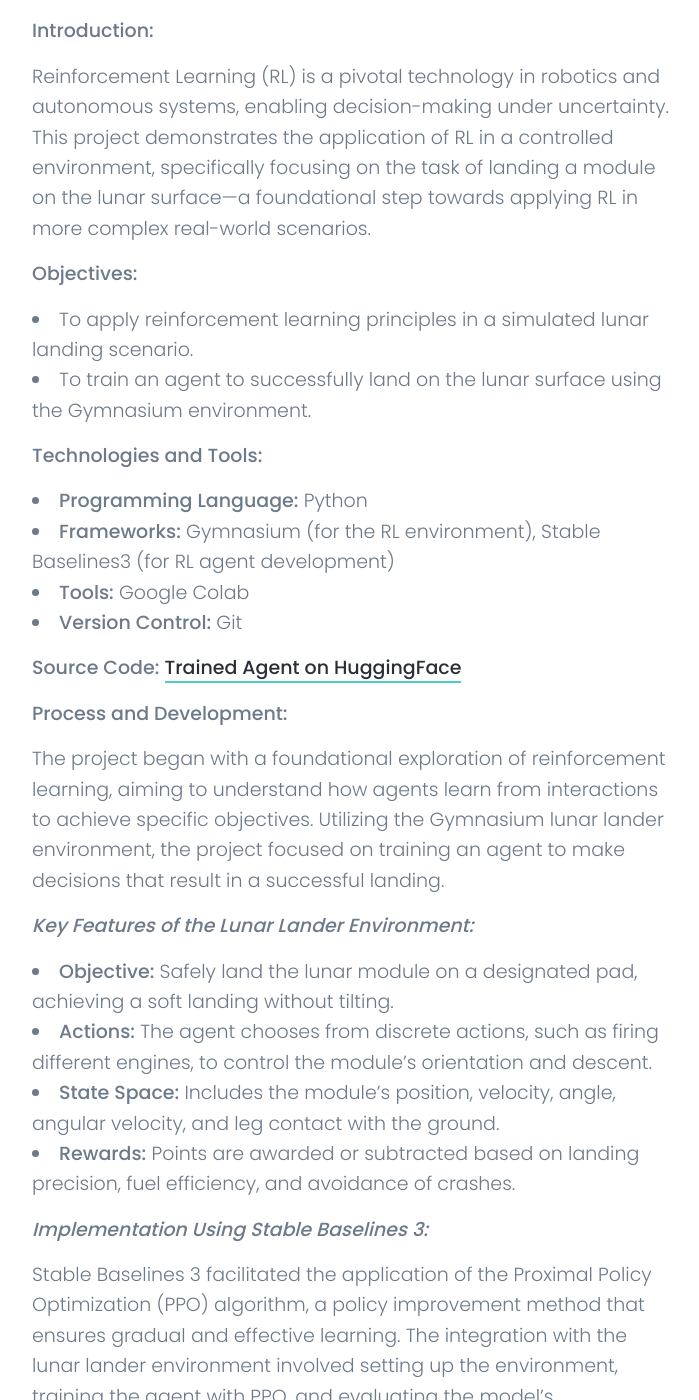
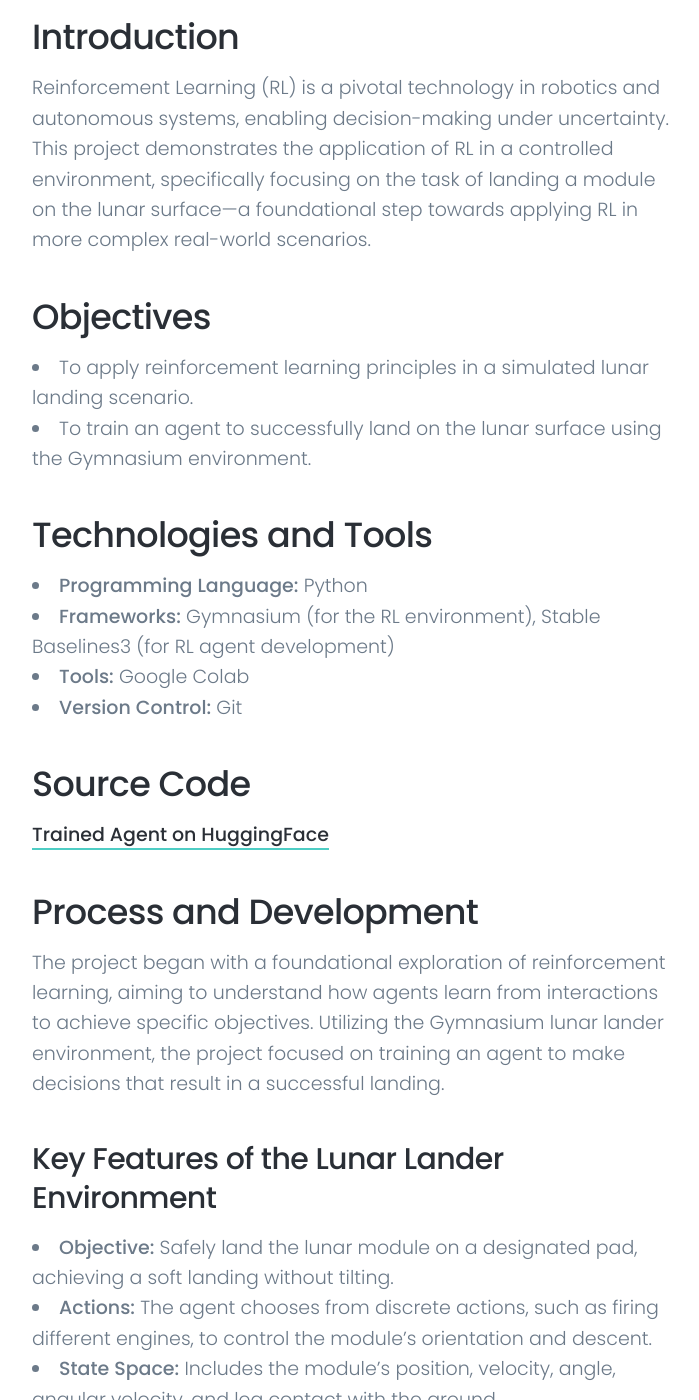
Before and after one commit to MiguelSolisSegura/MiguelSolisSegura.github.io, a Jekyll site: the page built from _projects/2024-02-26-lunar-lander.md, in a window 1280 px wide and 1400 px high, scrolled down 361 px. Shown: the whole window, without its empty margins (288-987 px from the left). Built offline with Jekyll 4.4.1, drawn with Linux system fonts in a browser that asks for light colours; nearby versions of some CDN libraries; some of the changed text lies outside the part shown.

Commit message:
Update format

```diff
--- a/_projects/2024-02-26-lunar-lander.md
+++ b/_projects/2024-02-26-lunar-lander.md
@@ -5,50 +5,43 @@ featured_image: 'project_data/2024-02-26-lunar-lander/policy.gif'
 date: 2024-02-27
 ---
 
-**Introduction:**
+## Introduction
 
 Reinforcement Learning (RL) is a pivotal technology in robotics and autonomous systems, enabling decision-making under uncertainty. This project demonstrates the application of RL in a controlled environment, specifically focusing on the task of landing a module on the lunar surface—a foundational step towards applying RL in more complex real-world scenarios.
 
-**Objectives:**
-
+## Objectives
 - To apply reinforcement learning principles in a simulated lunar landing scenario.
 - To train an agent to successfully land on the lunar surface using the Gymnasium environment.
 
-**Technologies and Tools:**
-
+## Technologies and Tools
 - **Programming Language:** Python
 - **Frameworks:** Gymnasium (for the RL environment), Stable Baselines3 (for RL agent development)
 - **Tools:** Google Colab
 - **Version Control:** Git
 
-**Source Code:** [Trained Agent on HuggingFace](https://huggingface.co/miguelsolis/ppo-LunarLander-v2)
+## Source Code
+[Trained Agent on HuggingFace](https://huggingface.co/miguelsolis/ppo-LunarLander-v2)
 
-**Process and Development:**
-
+## Process and Development
 The project began with a foundational exploration of reinforcement learning, aiming to understand how agents learn from interactions to achieve specific objectives. Utilizing the Gymnasium lunar lander environment, the project focused on training an agent to make decisions that result in a successful landing.
 
-***Key Features of the Lunar Lander Environment:***
-
+### Key Features of the Lunar Lander Environment
 - **Objective:** Safely land the lunar module on a designated pad, achieving a soft landing without tilting.
 - **Actions:** The agent chooses from discrete actions, such as firing different engines, to control the module's orientation and descent.
 - **State Space:** Includes the module's position, velocity, angle, angular velocity, and leg contact with the ground.
 - **Rewards:** Points are awarded or subtracted based on landing precision, fuel efficiency, and avoidance of crashes.
 
-***Implementation Using Stable Baselines 3:***
-
+### Implementation Using Stable Baselines 3
 Stable Baselines 3 facilitated the application of the Proximal Policy Optimization (PPO) algorithm, a policy improvement method that ensures gradual and effective learning. The integration with the lunar lander environment involved setting up the environment, training the agent with PPO, and evaluating the model's performance.
 
-***Training and Evaluation:***
-
+### Training and Evaluation
 - The environment was vectorized for simultaneous training instances, speeding up the learning process.
 - The agent was trained over 200,000 steps, with its performance evaluated in new instances to validate learning outcomes.
 
 ![](/project_data/2024-02-26-lunar-lander/policy.gif)
 
-**Results:**
-
+## Results
 The project successfully trained an RL agent capable of executing safe and efficient landings within the lunar lander environment. The agent demonstrated a high success rate, showcasing the practical application of reinforcement learning in a simulated task.
 
-**Key Insights:**
-
+## Key Insights
 This exploration into reinforcement learning, through the lens of a simulated lunar landing, illustrates the potential of RL in robotics and autonomous systems. The project serves as a foundation for further research and application in more complex and real-world scenarios.
```
Also changed, not shown: _projects/2024-03-08-robotnik-gazebo.md (+7 -3 lines), _projects/2024-03-16-ros-gui.md (+6 -8 lines).
